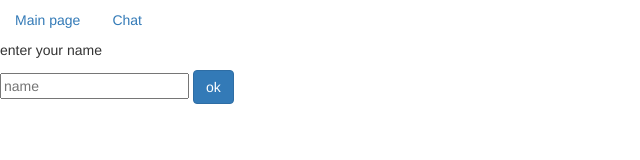
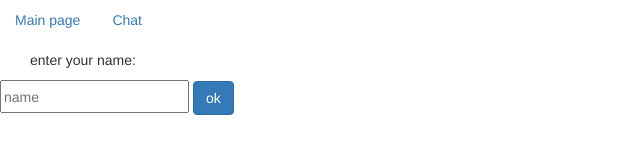
Before and after one commit to andreyblind/Angular-Part-1, a website: page public/index.html at #/chat in a window 1280 px wide. Shown: the whole page, without its empty margins (0-640 px from the left). Drawn offline with Linux system fonts and the light colour scheme; files that its build step writes are made by us from their sources; no server answers; files whose address does not match are found by name.

Commit message:
fixed styles for inputs

```diff
--- a/public/app/css/chat.css
+++ b/public/app/css/chat.css
@@ -7,3 +7,9 @@
 .chat-button{
     margin-top: 20px;
 }
+.input-form{
+    height: 33px;
+}
+.enter-name p{
+margin: 10px 30px !important;
+}
--- a/public/app/views/chat.html
+++ b/public/app/views/chat.html
@@ -1,7 +1,9 @@
 <div ng-controller="chatController">
 <div ng-hide="displayChat">
-    <p>enter your name</p>
-    <input type="text" placeholder="name" ng-model="name">
+    <div class="enter-name">
+        <p>enter your name:</p>
+    </div>
+    <input type="text" placeholder="name" class="input-form" ng-model="name">
     <button type="button" class="btn btn-primary" ng-click="showChat()">ok</button>
 </div>
 <div ng-show="displayChat">
@@ -10,7 +12,10 @@
                 <li ng-repeat="msg in messages">{{msg.name}}:{{msg.message}}</li>
             </ul>
     </div>
-        <input type="text" ng-model="newMessage" placeholder="message">
-        <button type="button" class="btn btn-primary" ng-click="addNewMessage()">отправить</button>
+    <div>
+        <input type="text" placeholder="message" class="input-form" ng-model="newMessage">
+        <button type="button" class="btn btn-primary" ng-click="addNewMessage()">send</button>
     </div>
+
 </div>
+</div>
```
